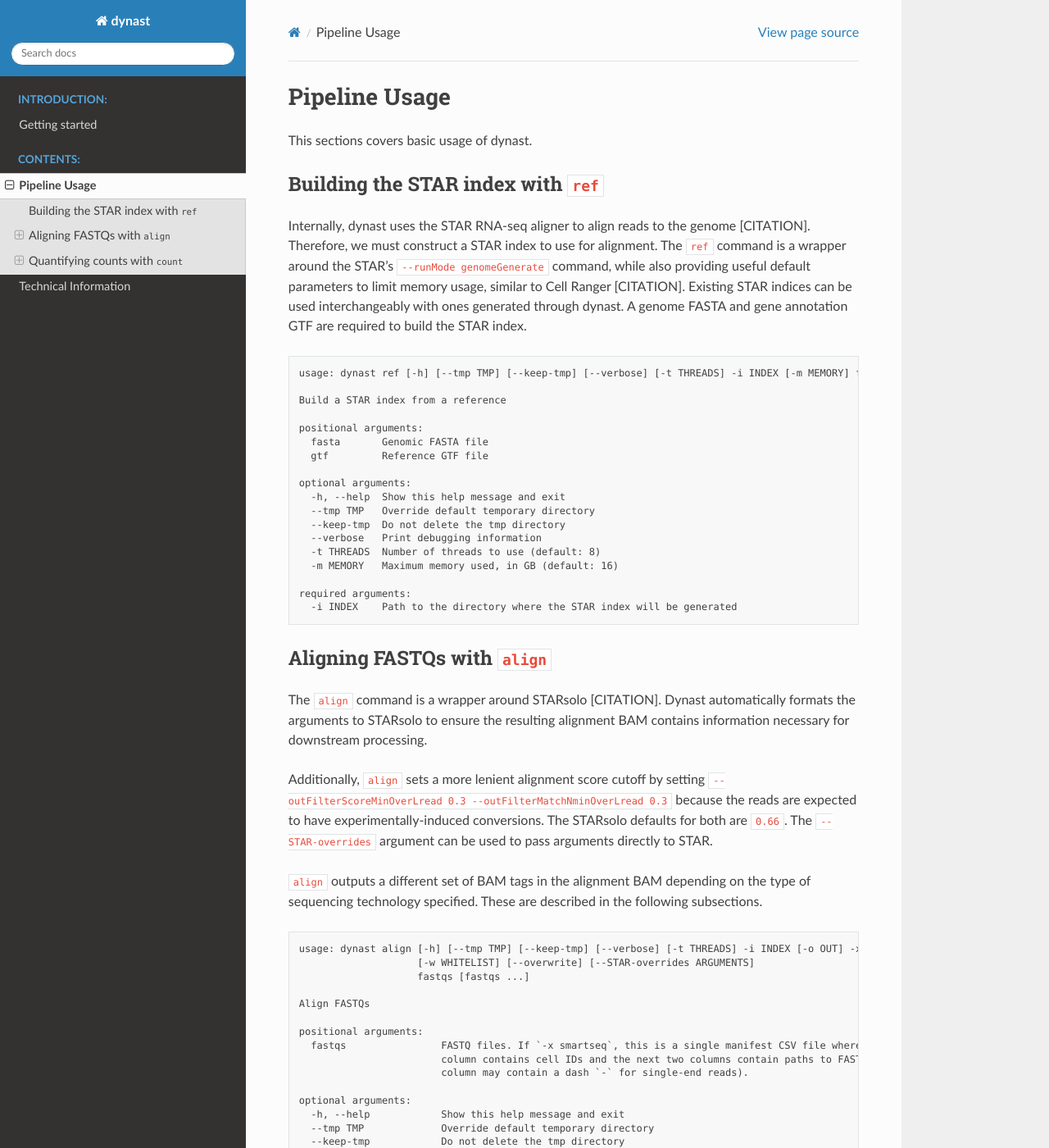
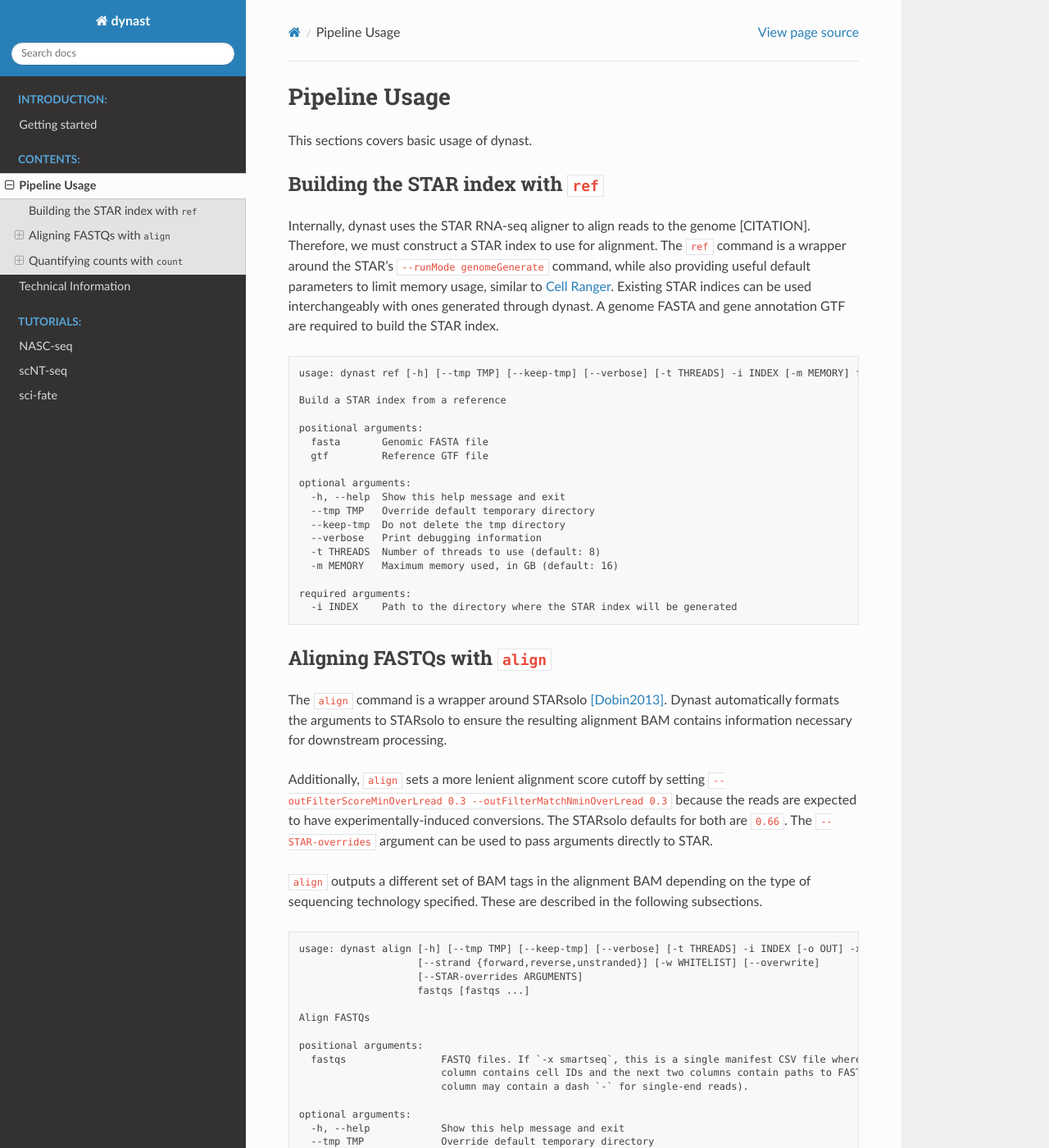
Before and after one commit to aristoteleo/dynast-release, a Sphinx documentation site: the page built from docs/pipeline_usage.rst, in a window 1280 px wide and 1400 px high. Shown: the whole window at 82% size. Built offline with Sphinx 7.4.7 and the Read the Docs theme 2.0.0, drawn with Linux system fonts in a browser that asks for light colours; pages that are not in the unit, such as notebooks, are missing from menus; some of the changed text lies outside the part shown.

```diff
--- a/docs/getting_started.rst
+++ b/docs/getting_started.rst
@@ -62,7 +62,7 @@ Next, we align the FASTQs to the genome.
 
 .. code-block::
 
-	dynast align -i STAR -o align -x TECHNOLOGY BARCODE_UMI_FASTQ CDNA_FASTQ
+	dynast align -i STAR -o align -x TECHNOLOGY CDNA_FASTQ BARCODE_UMI_FASTQ
 
 where :code:`align` is the directory to which to save alignment files, and :code:`TECHNOLOGY` is a scRNA-seq technology. A list of supported technologies can be found by running :code:`dynast --list`. :code:`BARCODE_UMI_FASTQ` is the FASTQ containing the barcode and UMI sequences, whereas the :code:`CDNA_FASTQ` is the FASTQ containing the biological cDNA sequences.
 
--- a/docs/index.rst
+++ b/docs/index.rst
@@ -25,6 +25,10 @@ Dynast: Quantifying Unspliced and Spliced mRNA from Metabolically Labeled scRNA-
   :maxdepth: 2
   :caption: Tutorials:
 
+  nasc_seq
+  scnt_seq
+  sci_fate
+
 
 Indices and tables
 ==================
--- a/docs/pipeline_usage.rst
+++ b/docs/pipeline_usage.rst
@@ -4,9 +4,11 @@ Pipeline Usage
 ==============
 This sections covers basic usage of dynast.
 
+.. _ref:
+
 Building the STAR index with :code:`ref`
 ^^^^^^^^^^^^^^^^^^^^^^^^^^^^^^^^^^^^^^^^
-Internally, dynast uses the STAR RNA-seq aligner to align reads to the genome [CITATION]. Therefore, we must construct a STAR index to use for alignment. The :code:`ref` command is a wrapper around the STAR's :code:`--runMode genomeGenerate` command, while also providing useful default parameters to limit memory usage, similar to Cell Ranger [CITATION]. Existing STAR indices can be used interchangeably with ones generated through dynast. A genome FASTA and gene annotation GTF are required to build the STAR index.
+Internally, dynast uses the STAR RNA-seq aligner to align reads to the genome [CITATION]. Therefore, we must construct a STAR index to use for alignment. The :code:`ref` command is a wrapper around the STAR's :code:`--runMode genomeGenerate` command, while also providing useful default parameters to limit memory usage, similar to `Cell Ranger`_. Existing STAR indices can be used interchangeably with ones generated through dynast. A genome FASTA and gene annotation GTF are required to build the STAR index.
 
 .. code-block:: text
 
@@ -32,7 +34,7 @@ Internally, dynast uses the STAR RNA-seq aligner to align reads to the genome [C
 
 Aligning FASTQs with :code:`align`
 ^^^^^^^^^^^^^^^^^^^^^^^^^^^^^^^^^^
-The :code:`align` command is a wrapper around STARsolo [CITATION]. Dynast automatically formats the arguments to STARsolo to ensure the resulting alignment BAM contains information necessary for downstream processing.
+The :code:`align` command is a wrapper around STARsolo [Dobin2013]_. Dynast automatically formats the arguments to STARsolo to ensure the resulting alignment BAM contains information necessary for downstream processing.
 
 Additionally, :code:`align` sets a more lenient alignment score cutoff by setting :code:`--outFilterScoreMinOverLread 0.3 --outFilterMatchNminOverLread 0.3` because the reads are expected to have experimentally-induced conversions. The STARsolo defaults for both are :code:`0.66`. The :code:`--STAR-overrides` argument can be used to pass arguments directly to STAR.
 
@@ -41,7 +43,8 @@ Additionally, :code:`align` sets a more lenient alignment score cutoff by settin
 .. code-block:: text
 
 	usage: dynast align [-h] [--tmp TMP] [--keep-tmp] [--verbose] [-t THREADS] -i INDEX [-o OUT] -x TECHNOLOGY
-	                    [-w WHITELIST] [--overwrite] [--STAR-overrides ARGUMENTS]
+	                    [--strand {forward,reverse,unstranded}] [-w WHITELIST] [--overwrite]
+	                    [--STAR-overrides ARGUMENTS]
 	                    fastqs [fastqs ...]
 
 	Align FASTQs
@@ -57,6 +60,8 @@ Additionally, :code:`align` sets a more lenient alignment score cutoff by settin
 	  --keep-tmp            Do not delete the tmp directory
 	  --verbose             Print debugging information
 	  -t THREADS            Number of threads to use (default: 8)
+	  --strand {forward,reverse,unstranded}
+	                        Read strandedness. (default: `forward`)
 	  -w WHITELIST          Path to file of whitelisted barcodes to correct to. If not provided, all barcodes are
 	                        used.
 	  --overwrite           Overwrite existing alignment files
@@ -91,7 +96,7 @@ For plate-based technologies (such as Smart-Seq), the following BAM tags are wri
 
 Quantifying counts with :code:`count`
 ^^^^^^^^^^^^^^^^^^^^^^^^^^^^^^^^^^^^^
-:code:`count` parses the alignment BAM and quantifies the four RNA species (unlabeled unspliced, unlabeled spliced, labeled unspliced, labeled spliced) and outputs the results as a ready-to-use AnnData :code:`H5AD` file [CITATION]. In order to properly quantify the above four species, the alignment BAM must contain specific BAM tags, depending on what sequencing technology was used. If :code:`align` was used to generate the alignment BAM, dynast automatically configures the appropriate BAM tags to be written.
+:code:`count` parses the alignment BAM and quantifies the four RNA species (unlabeled unspliced, unlabeled spliced, labeled unspliced, labeled spliced) and outputs the results as a ready-to-use AnnData_ :code:`H5AD` file. In order to properly quantify the above four species, the alignment BAM must contain specific BAM tags, depending on what sequencing technology was used. If :code:`align` was used to generate the alignment BAM, dynast automatically configures the appropriate BAM tags to be written.
 
 .. code-block:: text
 
@@ -174,3 +179,7 @@ Control samples
 To perform statistical correction of unlabeled and unlabeled RNA counts, one crucial piece of information is the background conversion rate of unlabeled RNA (see [LINK] for more details). Normally, :code:`count` estimates this value using the reads directly. However, it is possible to use a control sample (prepared in absence of the experimental introduction of conversions) to calculate this value directly. In addition, SNPs can be called in the control sample, and these called SNPs can be used when running the test sample(s) (see :ref:`snps` for SNP arguments).
 
 The :code:`--control` flag indicates the input BAM is a control sample. This will calculate the background conversion rate of unlabeled RNA to the file :code:`3_estimation/p_e.csv` relative to the output directory. Simultaneously, the :code:`--snp-threshold` can be provided, which will output SNP calls to the file :code:`0_snp/snps.csv`. These file can then be used as the input to the :code:`--p-e` and/or :code:`--snp-csv` arguments, respectively, when running the test sample(s).
+
+.. _AnnData: https://anndata.readthedocs.io/en/latest/
+.. _Cell Ranger: https://support.10xgenomics.com/single-cell-gene-expression/software/pipelines/latest/what-is-cell-ranger
+.. [Dobin2013] https://doi.org/10.1093/bioinformatics/bts635
--- a/docs/technical_information.rst
+++ b/docs/technical_information.rst
@@ -65,8 +65,8 @@ All files generated during this step is output to the :code:`2_aggregate` direct
 ''''''''''''''''
 All files generated during this step is output to the :code:`3_estimate` directory in the output directory (:code:`-o`). This step is skipped if :code:`--correction` is not specified.
 
-1. The background conversion rate :math:`p_e` is estimated, if :code:`--p-e` was not provided (see :ref:`_background_estimation`). If :code:`--p-e` was provided, this value is used and estimation is skipped. :math:`p_e`s are written to :code:`p_e.csv`.
-2. The induced conversion rate :math:`p_c` is estimated using an expectation maximization (EM) approach, for each conversion provided with :code:`--conversion` (see :ref:`_induced_rate_estimation`). :math:`p_c`s are written to :code:`p_c_{conversion}.csv` where :code:`{conversion}` is an underscore-delimited list of each conversion (because multiple conversions can be introduced in a single timepoint). This step is skipped for control samples with :code:`--control`.
+1. The background conversion rate :math:`p_e` is estimated, if :code:`--p-e` was not provided (see :ref:`background_estimation`). If :code:`--p-e` was provided, this value is used and estimation is skipped. :math:`p_e`s are written to :code:`p_e.csv`.
+2. The induced conversion rate :math:`p_c` is estimated using an expectation maximization (EM) approach, for each conversion provided with :code:`--conversion` (see :ref:`induced_rate_estimation`). :math:`p_c`s are written to :code:`p_c_{conversion}.csv` where :code:`{conversion}` is an underscore-delimited list of each conversion (because multiple conversions can be introduced in a single timepoint). This step is skipped for control samples with :code:`--control`.
 
 .. _split:
 
@@ -159,6 +159,5 @@ The fraction of labeled RNA :math:`\pi_g` is estimated with Bayesian inference u
 	\end{cases}
 
 
-
 .. [Jürges2018] https://doi.org/10.1093/bioinformatics/bty256
 .. [Hendriks2019] https://doi.org/10.1038/s41467-019-11028-9
```
Also changed, not shown: other parts of docs/pipeline_usage.rst (+1 -1 lines), README.md (+8 -1 lines), docs/nasc_seq.rst (added, +36 -0 lines), docs/sci_fate.rst (added, +28 -0 lines), docs/scnt_seq.rst (added, +29 -0 lines), 5 other files.
